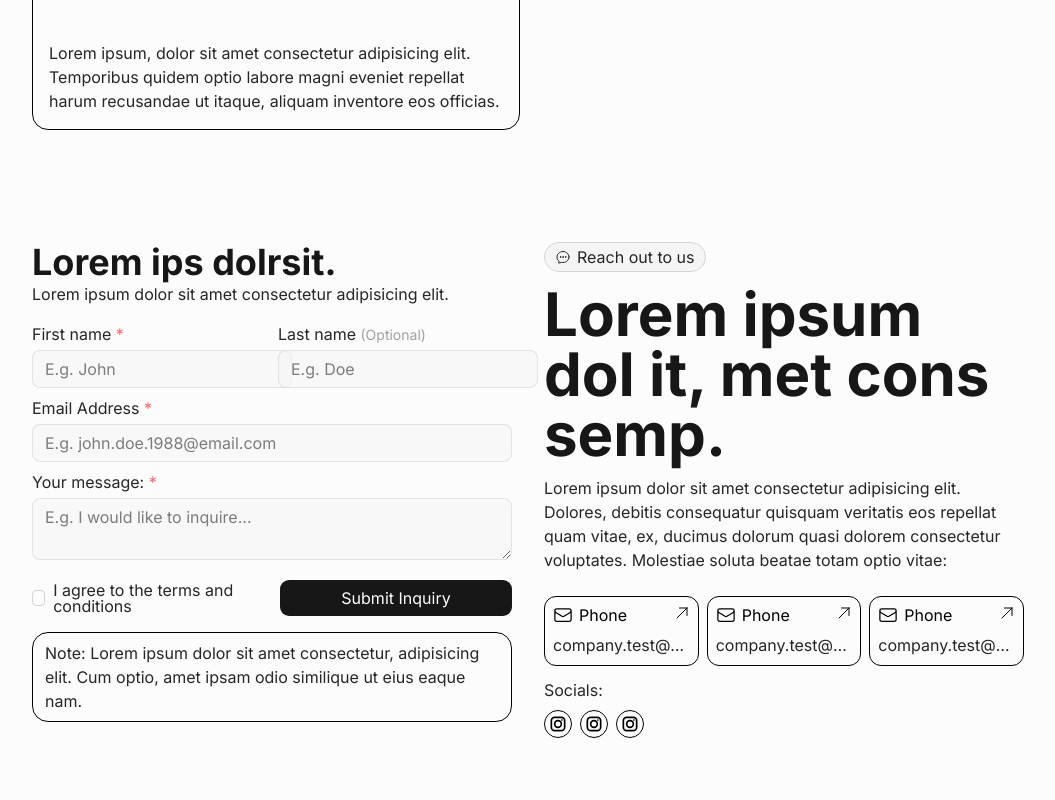
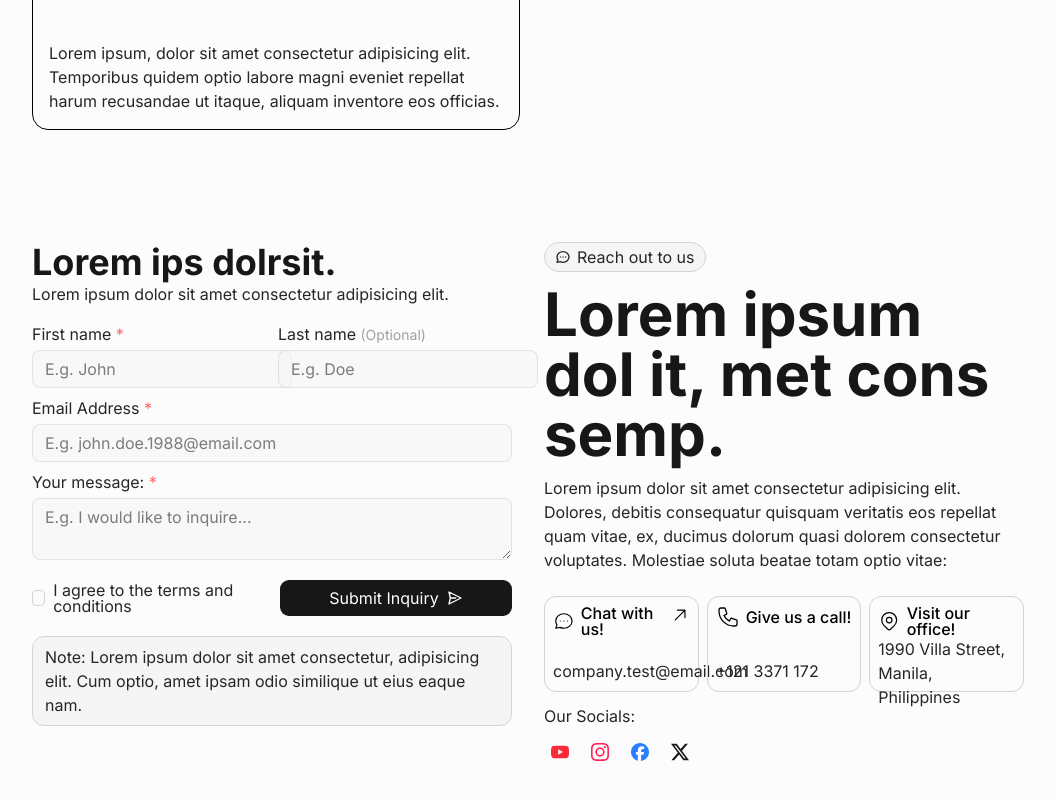
Before and after one commit to fwedwicc/kms, a React (Vite) app in the folder frontend/: page / in a window 1280 px wide. Shown: the part 954-1754 px from the top of the page, without its empty margins (112-1167 px from the left). Built offline with nearby package versions, Linux system fonts and the light colour scheme; no server answers.

Commit message:
Add Spinner component and update package dependencies; enhance checkbox styling

```diff
--- a/frontend/package.json
+++ b/frontend/package.json
@@ -17,6 +17,7 @@
     "react": "^18.3.1",
     "react-dom": "^18.3.1",
     "react-hot-toast": "^2.5.2",
+    "react-icons": "^5.5.0",
     "react-router-dom": "^7.1.3",
     "sweetalert2": "^11.17.2",
     "tailwindcss": "^4.0.0"
--- a/frontend/src/components/guest/Contact.jsx
+++ b/frontend/src/components/guest/Contact.jsx
@@ -1,5 +1,8 @@
 import React, { useState } from 'react'
-import { InputText, Button, Badge } from '../ui'
+import { motion } from 'framer-motion'
+import { HiOutlineExclamationCircle, HiOutlinePaperAirplane, HiOutlineArrowRight, HiOutlineChat, HiOutlinePhone, HiOutlineLocationMarker } from "react-icons/hi"
+import { SiFacebook, SiInstagram, SiX, SiLinkedin, SiYoutube } from "react-icons/si"
+import { InputText, Button, Badge, Spinner } from '../ui'
 import api from '../../utils/api'
 import toast, { Toaster } from 'react-hot-toast'
 
@@ -60,6 +63,22 @@ const Contact = () => {
     }
   }
 
+  // Reusable Component
+  const ContactInfo = ({ children, title, label, link }) => {
+    return (
+      <>
+        <div className='flex justify-between items-start'>
+          <div className='flex items-center gap-1.5'>
+            {children}
+            <span className='leading-none font-medium'>{title}</span>
+          </div>
+          {link && <HiOutlineArrowRight className='size-5 -rotate-45 stroke-[1.5px]' />}
+        </div>
+        <p>{label}</p>
+      </>
+    )
+  }
+
   return (
     <section id='contact' className='grid lg:grid-cols-2 grid-cols-1 rounded-xl lg:px-36 md:px-12 md:gap-8 gap-4 px-4 p-4 md:p-14'>
       <Toaster position="bottom-left" />
@@ -77,7 +96,6 @@ const Contact = () => {
               placeholder="E.g. John"
               value={formData.firstName}
               onChange={handleChange}
-              className=""
             />
           </fieldset>
           {/* Lastname */}
@@ -89,7 +107,6 @@ const Contact = () => {
               placeholder="E.g. Doe"
               value={formData.lastName}
               onChange={handleChange}
-              className=""
             />
           </fieldset>
           {/* Email */}
@@ -101,7 +118,6 @@ const Contact = () => {
               placeholder="E.g. john.doe.1988@email.com"
               value={formData.email}
               onChange={handleChange}
-              className=""
             />
           </fieldset>
           {/* Message */}
@@ -112,7 +128,7 @@ const Contact = () => {
               value={formData.message}
               placeholder="E.g. I would like to inquire..."
               onChange={handleChange}
-              className="px-3 py-1.5 border border-neutral-300/60 bg-neutral-100/60 rounded-lg transition duration-300 ease-in-out focus:ring-2 ring-offset-1 focus:ring-green-600 focus:outline-none"
+              className="px-3 py-1.5 border border-neutral-300/60 bg-neutral-100/60 rounded-lg transition duration-300 ease-in-out focus:ring-2 ring-offset-1 focus:ring-neutral-800 focus:outline-none"
             />
           </fieldset>
           <div className='col-span-full grid md:grid-cols-2 grid-cols-1 items-center gap-4 mt-3'>
@@ -124,103 +140,85 @@ const Contact = () => {
                   name="termsAgreed"
                   checked={formData.termsAgreed}
                   onChange={handleChange}
-                  className=''
                 />
                 I agree to the terms and conditions
               </label>
             </fieldset>
             {/* Submit Button */}
             <Button type="submit" disabled={loading} variant='primary'>
-              {loading ? 'Submitting...' : 'Submit Inquiry'}
-              {loading ? 'spin' : null}
+              {loading ? 'Submitting' : <>Submit Inquiry <HiOutlinePaperAirplane className='size-4 rotate-90' /></>}
+              {loading ? <Spinner /> : null}
             </Button>
           </div>
-          {/* Error Message */}
-          {error && <span className='text-red-500 col-span-full mt-2'>{error}</span>}
-          {/* Note */}
-          <div className='col-span-full mt-2 px-3 py-2 rounded-2xl border'>
-            <p>Note: Lorem ipsum dolor sit amet consectetur, adipisicing elit. Cum optio, amet ipsam odio similique ut eius eaque nam.</p>
-          </div>
+          <motion.div layout className='col-span-full space-y-2'>
+            {/* Error Message */}
+            {error && (
+              <motion.div
+                className='flex items-center justify-center gap-1.5 p-2 rounded-md text-red-500 mt-2'
+                initial={{ opacity: 0 }}
+                animate={{ opacity: 1 }}
+                exit={{ opacity: 0 }}
+                transition={{ duration: 0.3 }}
+              >
+                <HiOutlineExclamationCircle className='size-4' />
+                {error}
+              </motion.div>
+            )}
+            {/* Note */}
+            <motion.div
+              layout
+              className='mt-3 px-3 py-2 rounded-xl border border-neutral-300 bg-neutral-100'
+            >
+              <p>
+                Note: Lorem ipsum dolor sit amet consectetur, adipisicing elit. Cum optio, amet ipsam odio similique ut eius eaque nam.
+              </p>
+            </motion.div>
+          </motion.div>
         </form>
       </div>
       {/* Right Content */}
       <div className='space-y-3'>
         <Badge variant='default'>
-          <svg xmlns="http://www.w3.org/2000/svg" fill="none" viewBox="0 0 24 24" strokeWidth={1.5} stroke="currentColor" className="size-4">
-            <path strokeLinecap="round" strokeLinejoin="round" d="M8.625 12a.375.375 0 1 1-.75 0 .375.375 0 0 1 .75 0Zm0 0H8.25m4.125 0a.375.375 0 1 1-.75 0 .375.375 0 0 1 .75 0Zm0 0H12m4.125 0a.375.375 0 1 1-.75 0 .375.375 0 0 1 .75 0Zm0 0h-.375M21 12c0 4.556-4.03 8.25-9 8.25a9.764 9.764 0 0 1-2.555-.337A5.972 5.972 0 0 1 5.41 20.97a5.969 5.969 0 0 1-.474-.065 4.48 4.48 0 0 0 .978-2.025c.09-.457-.133-.901-.467-1.226C3.93 16.178 3 14.189 3 12c0-4.556 4.03-8.25 9-8.25s9 3.694 9 8.25Z" />
-          </svg>
+          <HiOutlineChat className='size-4' />
           Reach out to us
         </Badge>
         <h1>Lorem ipsum dol it, met cons semp.</h1>
         <p>Lorem ipsum dolor sit amet consectetur adipisicing elit. Dolores, debitis consequatur quisquam veritatis eos repellat quam vitae, ex, ducimus dolorum quasi dolorem consectetur voluptates. Molestiae soluta beatae totam optio vitae:</p>
         {/* More */}
         <div className='grid md:grid-cols-3 grid-cols-2 gap-2 mt-6'>
-          <a href='#' className='border p-2 rounded-xl space-y-2'>
-            <div className='flex justify-between items-start'>
-              <div className='flex items-center gap-1.5'>
-                <svg xmlns="http://www.w3.org/2000/svg" fill="none" viewBox="0 0 24 24" strokeWidth={1.5} stroke="currentColor" className="size-5">
-                  <path strokeLinecap="round" strokeLinejoin="round" d="M21.75 6.75v10.5a2.25 2.25 0 0 1-2.25 2.25h-15a2.25 2.25 0 0 1-2.25-2.25V6.75m19.5 0A2.25 2.25 0 0 0 19.5 4.5h-15a2.25 2.25 0 0 0-2.25 2.25m19.5 0v.243a2.25 2.25 0 0 1-1.07 1.916l-7.5 4.615a2.25 2.25 0 0 1-2.36 0L3.32 8.91a2.25 2.25 0 0 1-1.07-1.916V6.75" />
-                </svg>
-                <span className='leading-none'>Phone</span>
-              </div>
-              <svg xmlns="http://www.w3.org/2000/svg" fill="none" viewBox="0 0 24 24" strokeWidth={1.5} stroke="currentColor" className="size-4">
-                <path strokeLinecap="round" strokeLinejoin="round" d="m4.5 19.5 15-15m0 0H8.25m11.25 0v11.25" />
-              </svg>
-            </div>
-            <p className='truncate'>company.test@email.com</p>
+          <a href='mailto:' className='flex flex-col justify-between border border-neutral-300 hover:bg-neutral-100 p-2 rounded-xl h-24 transition duration-300 ease-in-out'>
+            <ContactInfo title='Chat with us!' label='company.test@email.com' link>
+              <HiOutlineChat className='size-6 stroke-[1.3px]' />
+            </ContactInfo>
           </a>
-          <a href='#' className='border p-2 rounded-xl space-y-2'>
-            <div className='flex justify-between items-start'>
-              <div className='flex items-center gap-1.5'>
-                <svg xmlns="http://www.w3.org/2000/svg" fill="none" viewBox="0 0 24 24" strokeWidth={1.5} stroke="currentColor" className="size-5">
-                  <path strokeLinecap="round" strokeLinejoin="round" d="M21.75 6.75v10.5a2.25 2.25 0 0 1-2.25 2.25h-15a2.25 2.25 0 0 1-2.25-2.25V6.75m19.5 0A2.25 2.25 0 0 0 19.5 4.5h-15a2.25 2.25 0 0 0-2.25 2.25m19.5 0v.243a2.25 2.25 0 0 1-1.07 1.916l-7.5 4.615a2.25 2.25 0 0 1-2.36 0L3.32 8.91a2.25 2.25 0 0 1-1.07-1.916V6.75" />
-                </svg>
-                <span className='leading-none'>Phone</span>
-              </div>
-              <svg xmlns="http://www.w3.org/2000/svg" fill="none" viewBox="0 0 24 24" strokeWidth={1.5} stroke="currentColor" className="size-4">
-                <path strokeLinecap="round" strokeLinejoin="round" d="m4.5 19.5 15-15m0 0H8.25m11.25 0v11.25" />
-              </svg>
-            </div>
-            <p className='truncate'>company.test@email.com</p>
-          </a>
-          <a href='#' className='border p-2 rounded-xl space-y-2'>
-            <div className='flex justify-between items-start'>
-              <div className='flex items-center gap-1.5'>
-                <svg xmlns="http://www.w3.org/2000/svg" fill="none" viewBox="0 0 24 24" strokeWidth={1.5} stroke="currentColor" className="size-5">
-                  <path strokeLinecap="round" strokeLinejoin="round" d="M21.75 6.75v10.5a2.25 2.25 0 0 1-2.25 2.25h-15a2.25 2.25 0 0 1-2.25-2.25V6.75m19.5 0A2.25 2.25 0 0 0 19.5 4.5h-15a2.25 2.25 0 0 0-2.25 2.25m19.5 0v.243a2.25 2.25 0 0 1-1.07 1.916l-7.5 4.615a2.25 2.25 0 0 1-2.36 0L3.32 8.91a2.25 2.25 0 0 1-1.07-1.916V6.75" />
-                </svg>
-                <span className='leading-none'>Phone</span>
-              </div>
-              <svg xmlns="http://www.w3.org/2000/svg" fill="none" viewBox="0 0 24 24" strokeWidth={1.5} stroke="currentColor" className="size-4">
-                <path strokeLinecap="round" strokeLinejoin="round" d="m4.5 19.5 15-15m0 0H8.25m11.25 0v11.25" />
-              </svg>
-            </div>
-            <p className='truncate'>company.test@email.com</p>
-          </a>
+          <div className='flex flex-col justify-between border border-neutral-300 p-2 rounded-xl h-24'>
+            <ContactInfo title='Give us a call!' label='+121 3371 172'>
+              <HiOutlinePhone className='size-6 stroke-[1.3px]' />
+            </ContactInfo>
+          </div>
+          <div className='flex flex-col justify-between border border-neutral-300 p-2 rounded-xl h-24'>
+            <ContactInfo title='Visit our office!' label='1990 Villa Street, Manila, Philippines'>
+              <HiOutlineLocationMarker className='size-6 stroke-[1.3px]' />
+            </ContactInfo>
+          </div>
         </div>
         {/* Socials */}
         <div className='space-y-2'>
-          <p>Socials:</p>
+          <p>Our Socials:</p>
           <div className='flex items-center gap-2'>
-            <a href="" className='flex items-center justify-center size-7 rounded-full border'>
-              <svg className="size-5" aria-hidden="true" xmlns="http://www.w3.org/2000/svg" width="24" height="24" fill="none" viewBox="0 0 24 24">
-                <path fill="currentColor" fill-rule="evenodd" d="M3 8a5 5 0 0 1 5-5h8a5 5 0 0 1 5 5v8a5 5 0 0 1-5 5H8a5 5 0 0 1-5-5V8Zm5-3a3 3 0 0 0-3 3v8a3 3 0 0 0 3 3h8a3 3 0 0 0 3-3V8a3 3 0 0 0-3-3H8Zm7.597 2.214a1 1 0 0 1 1-1h.01a1 1 0 1 1 0 2h-.01a1 1 0 0 1-1-1ZM12 9a3 3 0 1 0 0 6 3 3 0 0 0 0-6Zm-5 3a5 5 0 1 1 10 0 5 5 0 0 1-10 0Z" clip-rule="evenodd" />
-              </svg>
-            </a>
-            <a href="" className='flex items-center justify-center size-7 rounded-full border'>
-              <svg className="size-5" aria-hidden="true" xmlns="http://www.w3.org/2000/svg" width="24" height="24" fill="none" viewBox="0 0 24 24">
-                <path fill="currentColor" fill-rule="evenodd" d="M3 8a5 5 0 0 1 5-5h8a5 5 0 0 1 5 5v8a5 5 0 0 1-5 5H8a5 5 0 0 1-5-5V8Zm5-3a3 3 0 0 0-3 3v8a3 3 0 0 0 3 3h8a3 3 0 0 0 3-3V8a3 3 0 0 0-3-3H8Zm7.597 2.214a1 1 0 0 1 1-1h.01a1 1 0 1 1 0 2h-.01a1 1 0 0 1-1-1ZM12 9a3 3 0 1 0 0 6 3 3 0 0 0 0-6Zm-5 3a5 5 0 1 1 10 0 5 5 0 0 1-10 0Z" clip-rule="evenodd" />
-              </svg>
-            </a>
-            <a href="" className='flex items-center justify-center size-7 rounded-full border'>
-              <svg className="size-5" aria-hidden="true" xmlns="http://www.w3.org/2000/svg" width="24" height="24" fill="none" viewBox="0 0 24 24">
-                <path fill="currentColor" fill-rule="evenodd" d="M3 8a5 5 0 0 1 5-5h8a5 5 0 0 1 5 5v8a5 5 0 0 1-5 5H8a5 5 0 0 1-5-5V8Zm5-3a3 3 0 0 0-3 3v8a3 3 0 0 0 3 3h8a3 3 0 0 0 3-3V8a3 3 0 0 0-3-3H8Zm7.597 2.214a1 1 0 0 1 1-1h.01a1 1 0 1 1 0 2h-.01a1 1 0 0 1-1-1ZM12 9a3 3 0 1 0 0 6 3 3 0 0 0 0-6Zm-5 3a5 5 0 1 1 10 0 5 5 0 0 1-10 0Z" clip-rule="evenodd" />
-              </svg>
-            </a>
+            {[
+              { link: 'https://youtube.com', icon: SiYoutube },
+              { link: 'https://instagram.com', icon: SiInstagram },
+              { link: 'https://facebook.com', icon: SiFacebook },
+              { link: 'https://x.com', icon: SiX },
+            ].map((item, index) => (
+              <a href={item.link} target='_blank' className='hover:bg-neutral-100 flex items-center justify-center size-8 rounded-full transition duration-300 ease-in-out' key={index}>
+                <item.icon className={`size-4.5 ${item.link.includes('facebook') ? 'text-blue-500' : item.link.includes('instagram') ? 'text-rose-500' : item.link.includes('x.com') ? 'text-neutral-900' : item.link.includes('youtube') ? 'text-red-500' : null}`} />
+              </a>
+            ))}
           </div>
         </div>
       </div>
-
     </section>
   )
 }
--- a/frontend/src/components/ui/index.js
+++ b/frontend/src/components/ui/index.js
@@ -2,10 +2,12 @@ import Badge from './Badge'
 import InputText from './InputText'
 import Button from './Button'
 import Nav from './Nav'
+import Spinner from './Spinner'
 
 export {
   Badge,
   InputText,
   Button,
   Nav,
+  Spinner,
 }
--- a/frontend/src/index.css
+++ b/frontend/src/index.css
@@ -19,11 +19,11 @@ body {
 
 @layer base {
   [type="checkbox"] {
-    @apply appearance-none size-4 transition duration-300 ease-in-out rounded-sm border border-neutral-300 focus:ring-2 focus:ring-offset-2 focus:ring-green-500;
+    @apply appearance-none size-4 transition duration-300 ease-in-out rounded-sm border border-neutral-300 focus:ring-2 focus:ring-offset-2 focus:ring-neutral-800;
   }
 
   [type="checkbox"]:checked {
-    @apply bg-green-500;
+    @apply bg-neutral-800;
   }
 }
 
```
Also changed, not shown: frontend/src/components/ui/Spinner.jsx (added, +12 -0 lines), 2 other files (tests, documents, lock files or other folders).
